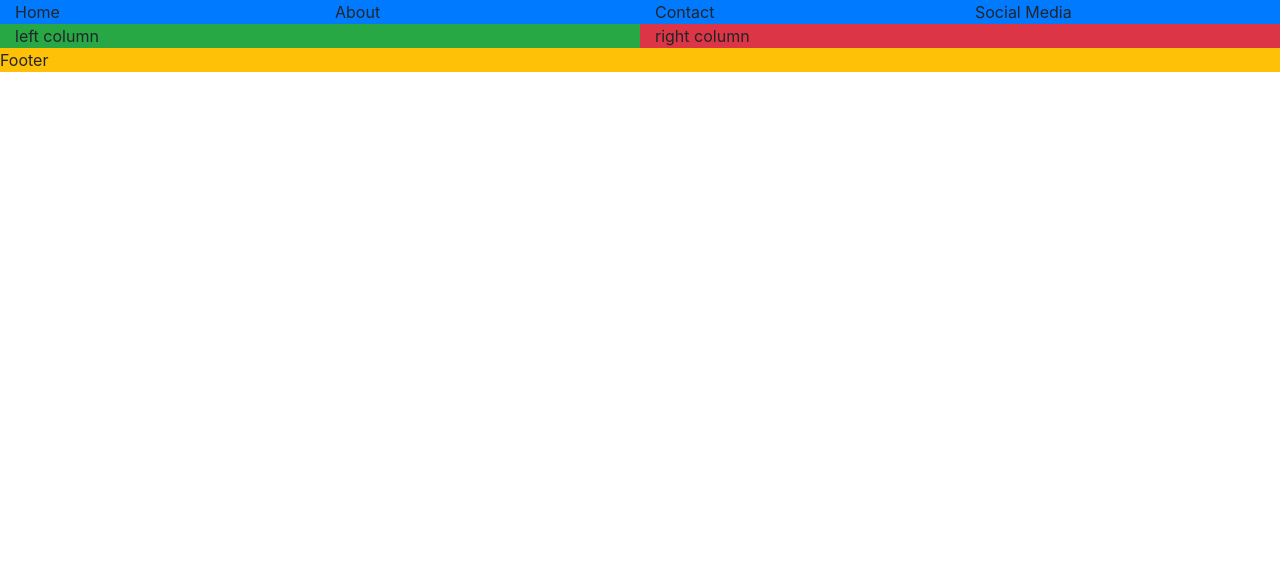
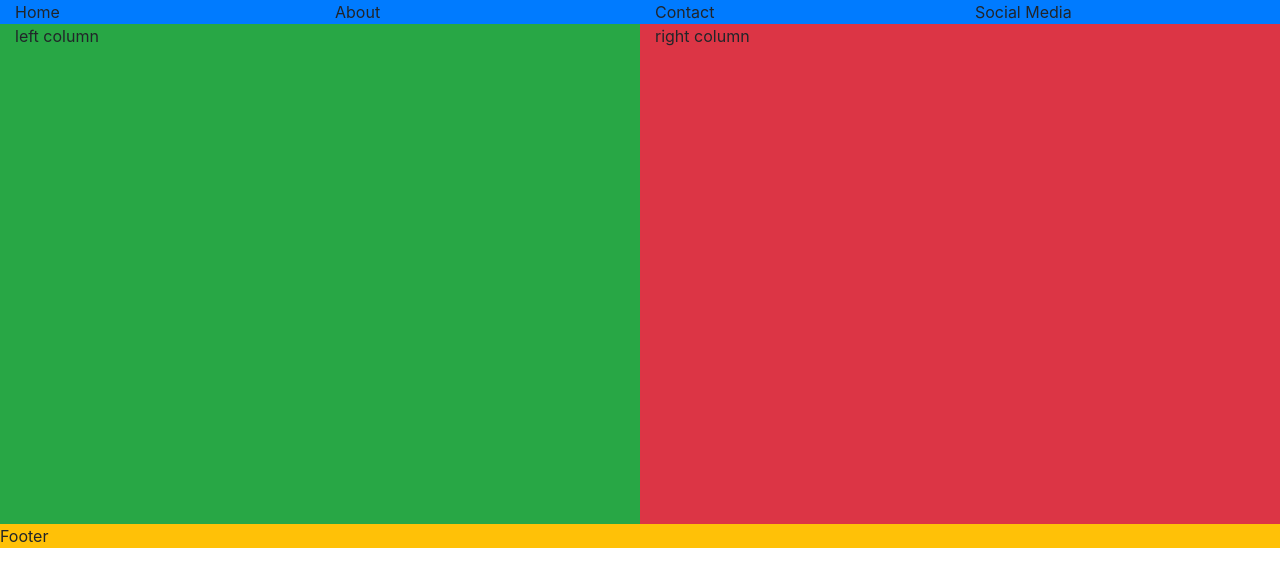
Before and after one commit to PaofueMMoua/collab-practice, a plain HTML site: page index.html in a window 1280 px wide. Drawn offline with nearby package versions, Linux system fonts and the light colour scheme.

Commit message:
added height to the 2 columns

```diff
--- a/css/style.css
+++ b/css/style.css
@@ -1,3 +1,3 @@
-.leftright{
-  height: 700px;
+.two-columns{
+  height: 500px;
 }
--- a/index.html
+++ b/index.html
@@ -4,7 +4,7 @@
     <meta charset="UTF-8" />
     <meta http-equiv="X-UA-Compatible" content="IE=edge" />
     <meta name="viewport" content="width=device-width, initial-scale=1.0" />
-    <link rel="stylesheet" href="css/styles.css">
+    <link rel="stylesheet" href="css/style.css">
     <link rel="stylesheet" href="https://cdn.jsdelivr.net/npm/bootstrap@4.5.3/dist/css/bootstrap.min.css" integrity="sha384-TX8t27EcRE3e/ihU7zmQxVncDAy5uIKz4rEkgIXeMed4M0jlfIDPvg6uqKI2xXr2" crossorigin="anonymous">
     <title>Document</title>
   </head>
@@ -19,8 +19,8 @@
     </div>
       <div class="container-fluid">
         <div class="row">
-          <div class="col-sm bg-success">left column</div>
-          <div class="col-sm bg-danger">right column</div>
+          <div class="col bg-success two-columns">left column</div>
+          <div class="col bg-danger two-columns">right column</div>
         </div>
       </div>
       <div class="container-fluid bg-warning">
```
